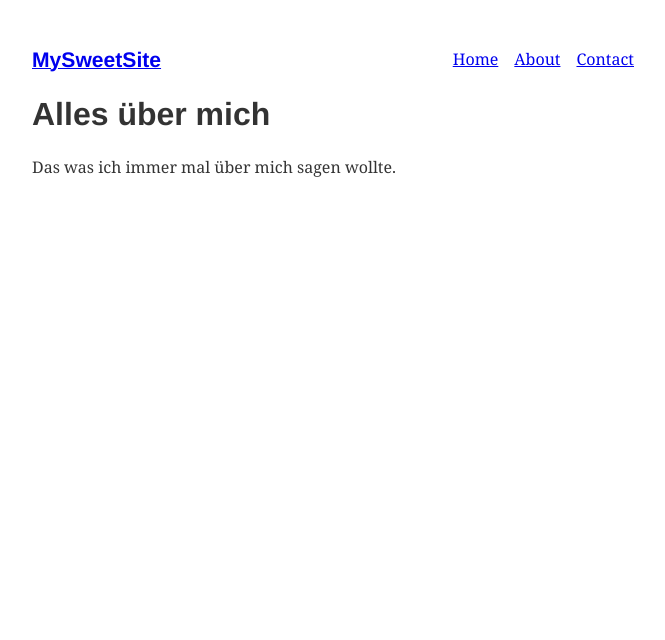
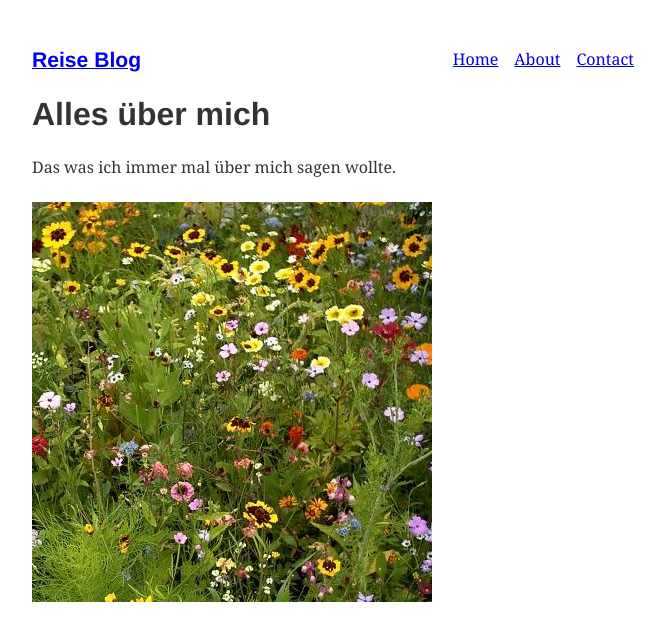
Before and after one commit to chrisneu13/gatsby3, a Gatsby site: page /about in a window 1280 px wide. Shown: the whole page, without its empty margins (299-964 px from the left). Built offline with nearby package versions, Linux system fonts and the light colour scheme; Gatsby itself is replaced by a stand-in of ours.

Commit message:
jetzt mit Blumen

```diff
--- a/src/components/layout.js
+++ b/src/components/layout.js
@@ -11,7 +11,7 @@ export default function Layout({ children }) {
     <div style={{ margin: `3rem auto`, maxWidth: 650, padding: `0 1rem` }}>
       <header style={{ marginBottom: `1.5rem` }}>
         <Link to="/" style={{ textShadow: `none`, backgroundImage: `none` }}>
-          <h3 style={{ display: `inline` }}>MySweetSite</h3>
+          <h3 style={{ display: `inline` }}>Reise Blog</h3>
         </Link>
         <ul style={{ listStyle: `none`, float: `right` }}>
           <ListLink to="/">Home</ListLink>
--- a/src/pages/about.js
+++ b/src/pages/about.js
@@ -1,5 +1,6 @@
 import React from "react"
 import Layout from "../components/layout"
+import blume from "../images/blumen.jpg" //
 
 export default function About() {
   return (
@@ -9,6 +10,7 @@ export default function About() {
       <p>
         Das was ich immer mal über mich sagen wollte.
       </p>
+      <img src={blume} alt="Logo" />
     </div>
     </Layout>
   )
```
Also changed, not shown: src/images/blumen.jpg (added).
